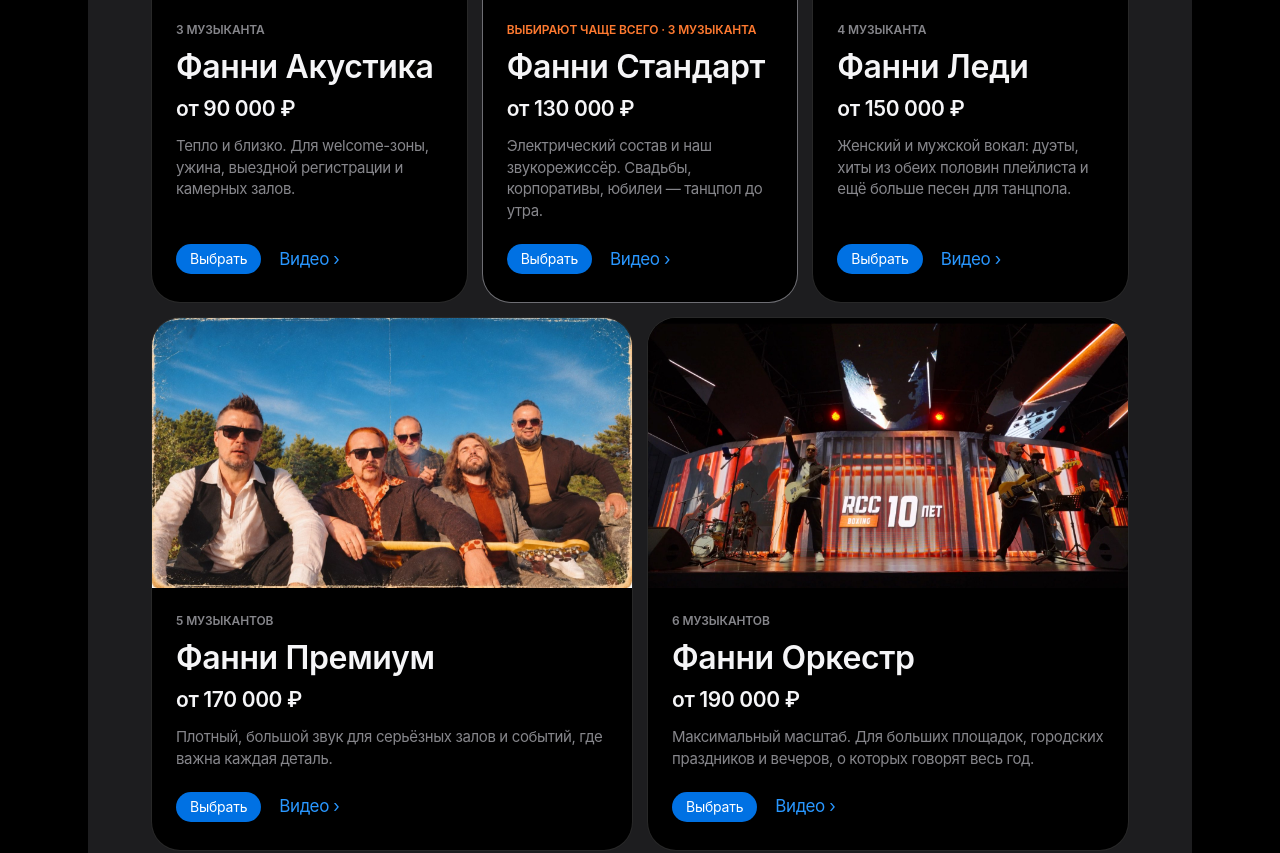
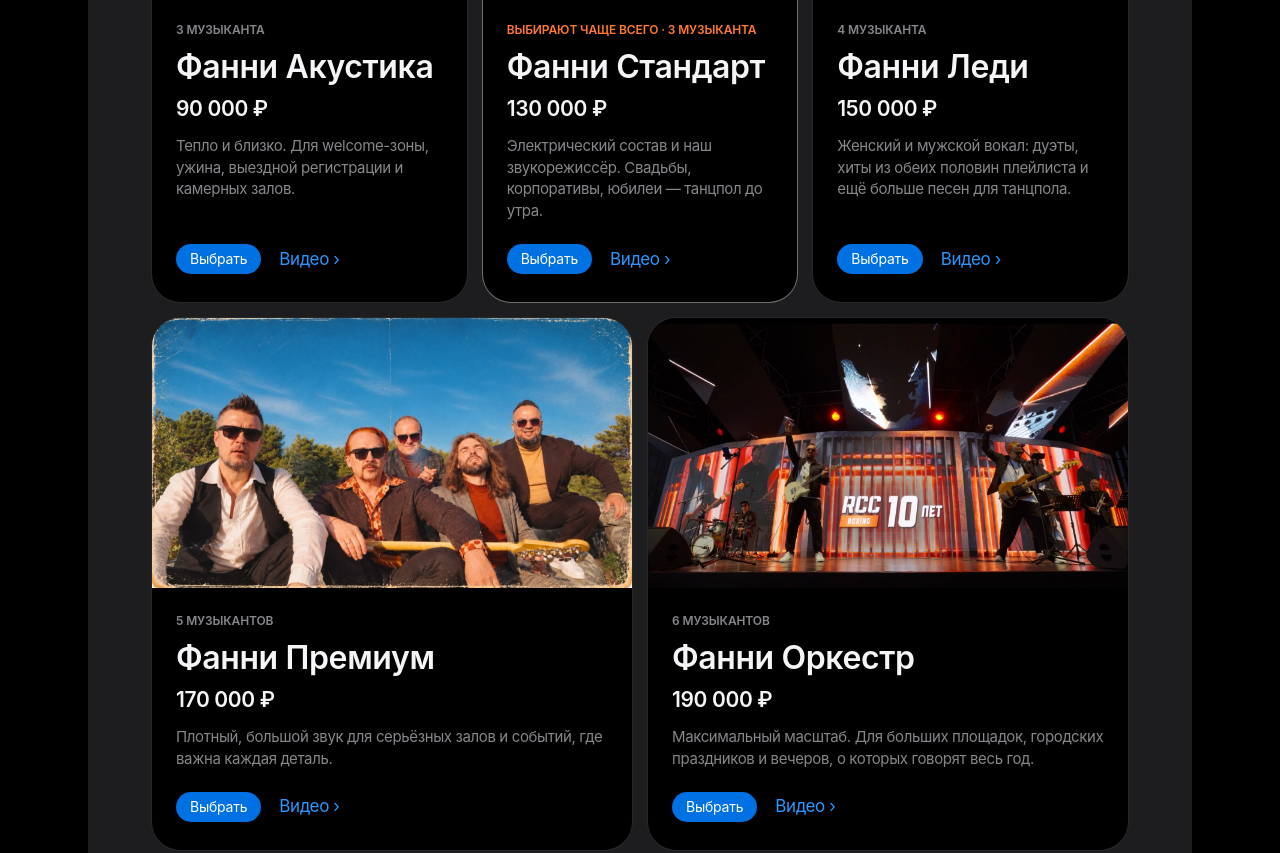
Before and after one commit to pavelrepin1981-prog/funnykaplan-site, a plain HTML site: page index.html in a window 1280 px wide. Shown: the part 6265-7118 px from the top of the page. Drawn offline with Linux system fonts and the light colour scheme.

Commit message:
Set exact format prices

```diff
--- a/index.html
+++ b/index.html
@@ -201,7 +201,7 @@
               <div class="format-body">
                 <span class="tag">3 музыканта</span>
                 <h3>Фанни Акустика</h3>
-                <p class="price">от 90 000 ₽</p>
+                <p class="price">90 000 ₽</p>
                 <p>Тепло и близко. Для welcome-зоны, ужина, выездной регистрации и камерных залов.</p>
                 <div class="format-actions">
                   <a class="pill pill-blue pill-sm" href="#booking" data-format="Фанни Акустика">Выбрать</a>
@@ -214,7 +214,7 @@
               <div class="format-body">
                 <span class="tag tag-new">Выбирают чаще всего · 3 музыканта</span>
                 <h3>Фанни Стандарт</h3>
-                <p class="price">от 130 000 ₽</p>
+                <p class="price">130 000 ₽</p>
                 <p>Электрический состав и наш звукорежиссёр. Свадьбы, корпоративы, юбилеи — танцпол до утра.</p>
                 <div class="format-actions">
                   <a class="pill pill-blue pill-sm" href="#booking" data-format="Фанни Стандарт">Выбрать</a>
@@ -227,7 +227,7 @@
               <div class="format-body">
                 <span class="tag">4 музыканта</span>
                 <h3>Фанни Леди</h3>
-                <p class="price">от 150 000 ₽</p>
+                <p class="price">150 000 ₽</p>
                 <p>Женский и мужской вокал: дуэты, хиты из обеих половин плейлиста и ещё больше песен для танцпола.</p>
                 <div class="format-actions">
                   <a class="pill pill-blue pill-sm" href="#booking" data-format="Фанни Леди">Выбрать</a>
@@ -240,7 +240,7 @@
               <div class="format-body">
                 <span class="tag">5 музыкантов</span>
                 <h3>Фанни Премиум</h3>
-                <p class="price">от 170 000 ₽</p>
+                <p class="price">170 000 ₽</p>
                 <p>Плотный, большой звук для серьёзных залов и событий, где важна каждая деталь.</p>
                 <div class="format-actions">
                   <a class="pill pill-blue pill-sm" href="#booking" data-format="Фанни Премиум">Выбрать</a>
@@ -253,7 +253,7 @@
               <div class="format-body">
                 <span class="tag">6 музыкантов</span>
                 <h3>Фанни Оркестр</h3>
-                <p class="price">от 190 000 ₽</p>
+                <p class="price">190 000 ₽</p>
                 <p>Максимальный масштаб. Для больших площадок, городских праздников и вечеров, о которых говорят весь год.</p>
                 <div class="format-actions">
                   <a class="pill pill-blue pill-sm" href="#booking" data-format="Фанни Оркестр">Выбрать</a>
```
